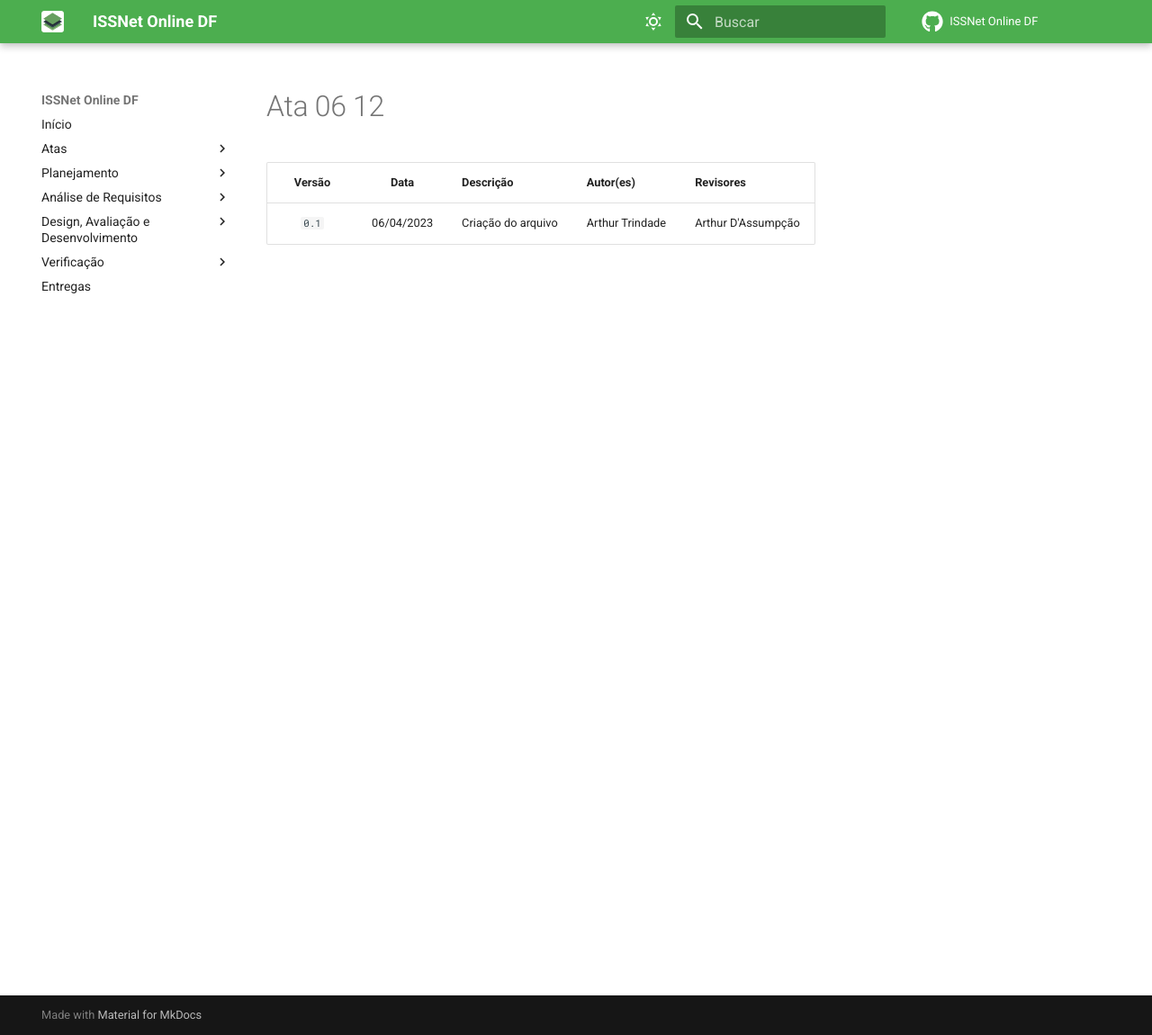
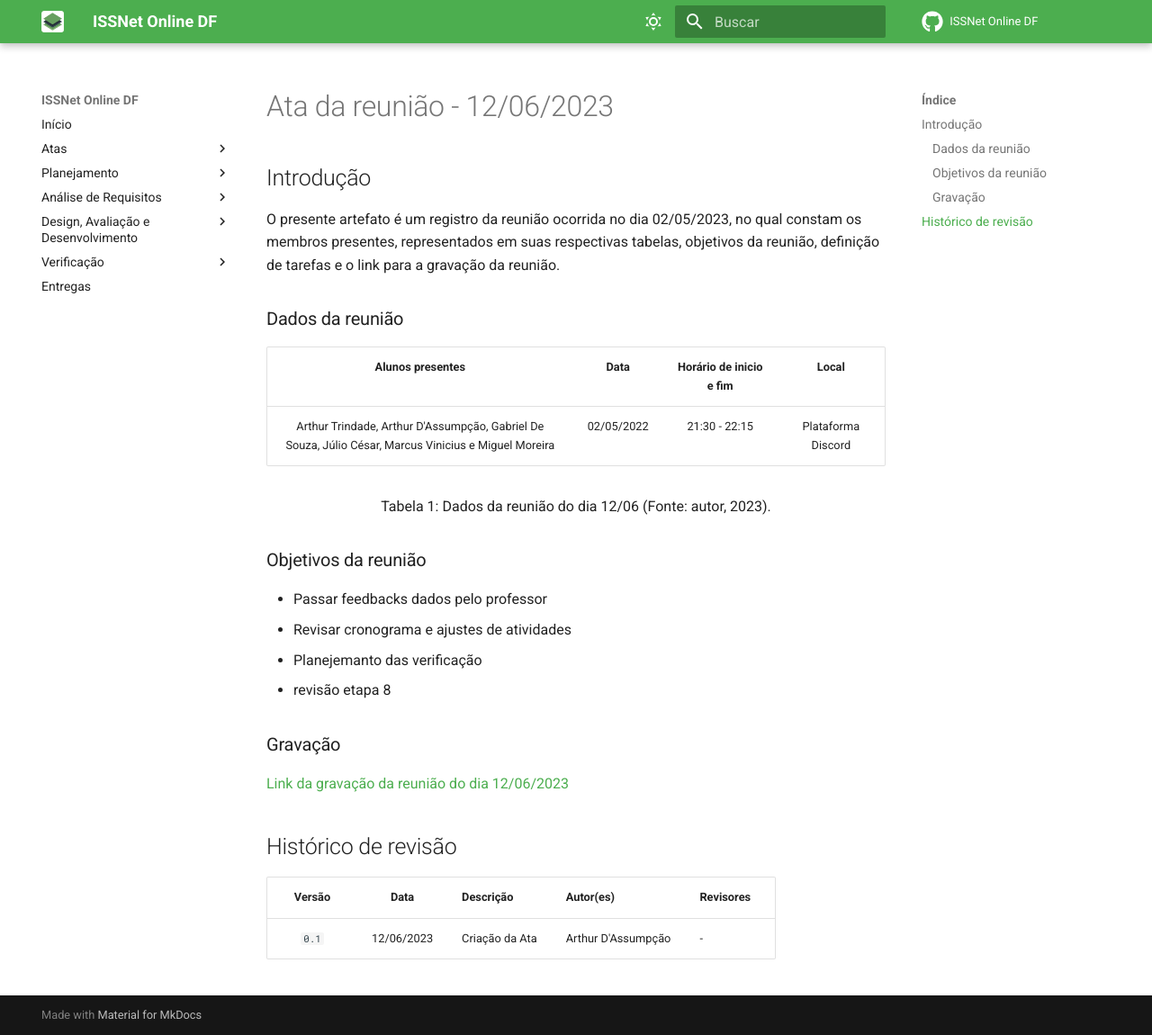
Before and after one commit to Interacao-Humano-Computador/2023.1-ISSNet, an MkDocs documentation site: the page built from gitpages/docs/atas/ata_06_12.md, in a window 1280 px wide and 1150 px high. Shown: the whole window at 90% size. Built offline with MkDocs 1.6.1 and Material for MkDocs 9.7.7, drawn with Linux system fonts in a browser that asks for light colours; comment, search, counter and statistics services are not loaded.

Commit message:
Update ata_06_12.md

```diff
--- a/gitpages/docs/atas/ata_06_12.md
+++ b/gitpages/docs/atas/ata_06_12.md
@@ -1,3 +1,34 @@
+# Ata da reunião - 12/06/2023
+## Introdução
+
+O presente artefato é um registro da reunião ocorrida no dia 02/05/2023, no qual constam os membros presentes, representados em suas respectivas tabelas, objetivos da reunião, definição de tarefas e o link para a gravação da reunião.
+
+### Dados da reunião
+
+|                                    Alunos presentes                                     |    Data    | Horário de inicio e fim |      Local       |
+| :-------------------------------------------------------------------------------------: | :--------: | :---------------------: | :--------------: |
+| Arthur Trindade, Arthur D'Assumpção, Gabriel De Souza, Júlio César, Marcus Vinicius e Miguel Moreira | 02/05/2022 | 21:30 - 22:15 | Plataforma Discord |
+
+<div style="text-align: center">
+<p> Tabela 1: Dados da reunião do dia 12/06 (Fonte: autor, 2023). </p>
+</div>
+
+### Objetivos da reunião
+
+- Passar feedbacks dados pelo professor
+- Revisar cronograma e ajustes de atividades
+- Planejemanto das verificação
+- revisão etapa 8
+
+
+
+### Gravação
+
+[Link da gravação da reunião do dia 12/06/2023](https://youtu.be/aNpdHYkpyV8)
+
+
+## Histórico de revisão
+
 | Versão     | Data        | Descrição            | Autor(es)                  | Revisores          |
 | :--------: | :---------: | -------------------- | -------------------------- | ------------------ |
-| `0.1`      |  06/04/2023 | Criação do arquivo   | Arthur Trindade            | Arthur D'Assumpção |
+| `0.1`      |  12/06/2023 | Criação da Ata       | Arthur D'Assumpção         | -                  |
```
